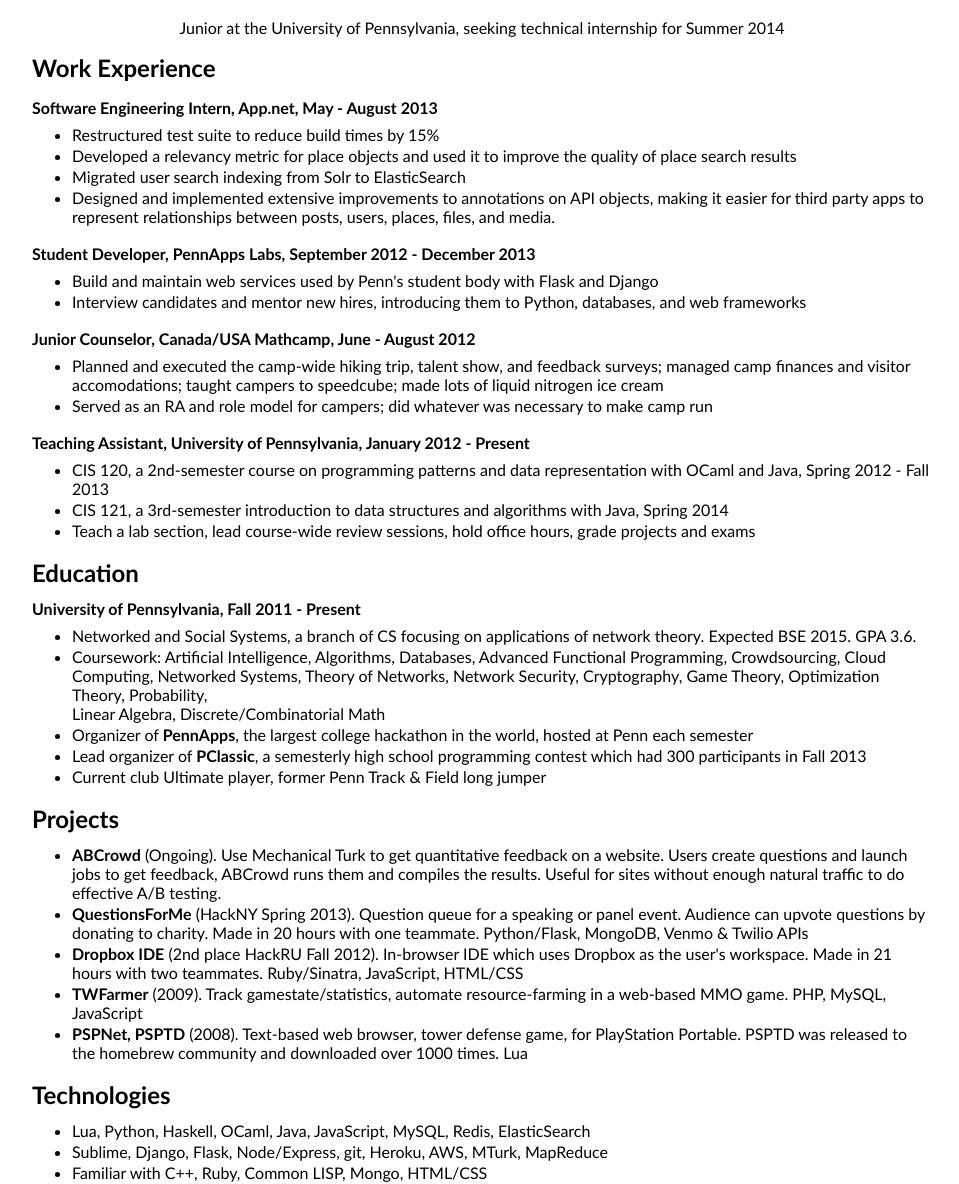
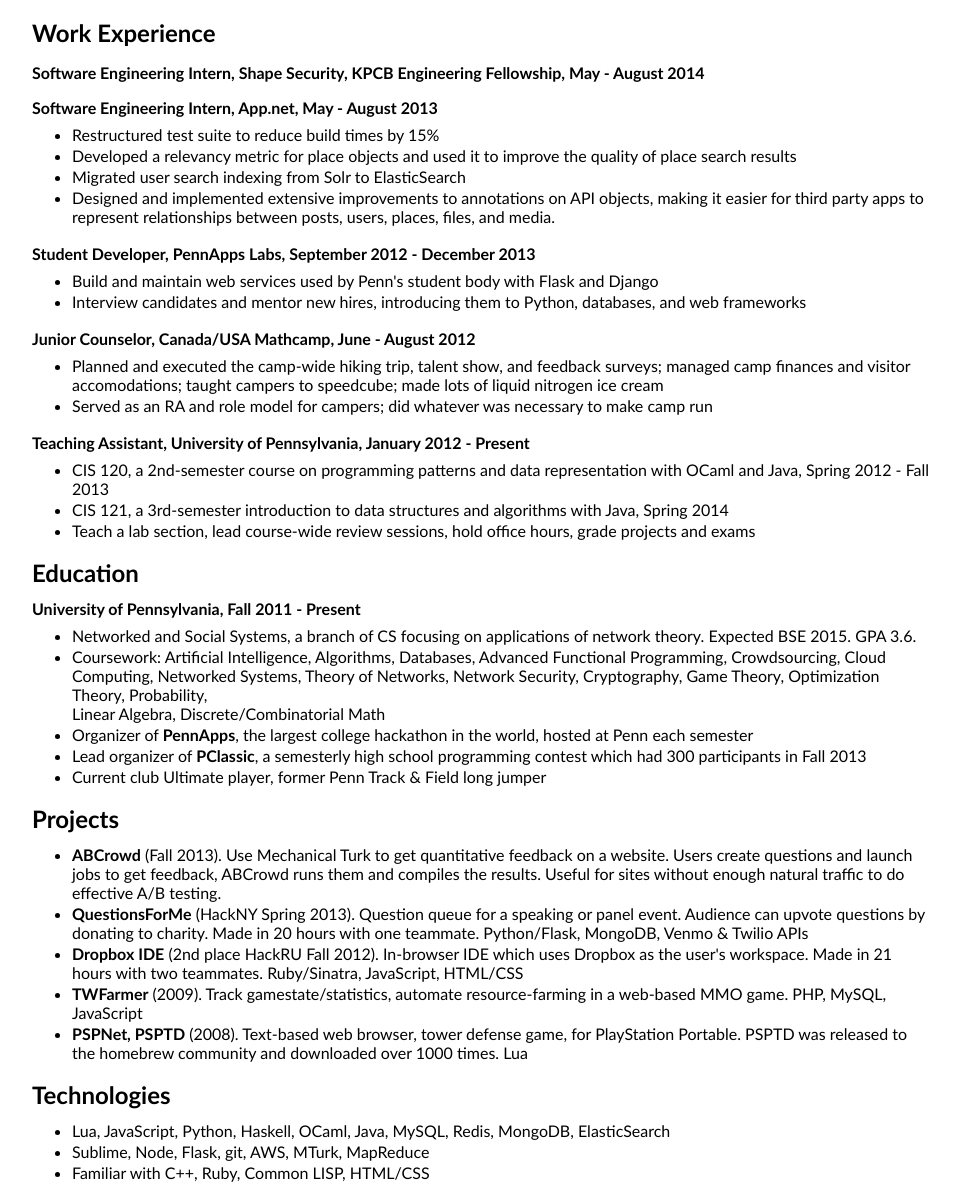
Before and after one commit to LewisJEllis/lewisjellis.github.io, a plain HTML site: page resume.html in a window 1280 px wide. Shown: the part 136-1320 px from the top of the page, without its empty margins (6-965 px from the left). Drawn offline with Linux system fonts and the light colour scheme.

Commit message:
Resume update

```diff
--- a/resume.html
+++ b/resume.html
@@ -12,10 +12,10 @@
       LewisJEllis.com<br/>
       me@LewisJEllis.com
     </h4>
-    <p class="header">Junior at the University of Pennsylvania, seeking technical internship for Summer 2014</p>
   </div>
   <div id="body">
     <h2>Work Experience</h2>
+    <p><strong>Software Engineering Intern, Shape Security, KPCB Engineering Fellowship, May - August 2014</strong></p>
     <p><strong>Software Engineering Intern, App.net, May - August 2013</strong></p>
     <ul>
       <li>Restructured test suite to reduce build times by 15%</li>
@@ -57,7 +57,7 @@
 
     <h2>Projects</h2>
     <ul>
-      <li><strong>ABCrowd</strong> (Ongoing). Use Mechanical Turk to get quantitative feedback on a website. Users create questions and launch jobs to get feedback, ABCrowd runs them and compiles the results. Useful for sites without enough natural traffic to do effective A/B testing.
+      <li><strong>ABCrowd</strong> (Fall 2013). Use Mechanical Turk to get quantitative feedback on a website. Users create questions and launch jobs to get feedback, ABCrowd runs them and compiles the results. Useful for sites without enough natural traffic to do effective A/B testing.
       <li><strong>QuestionsForMe</strong> (HackNY Spring 2013). Question queue for a speaking or panel event. Audience can upvote questions by donating to charity. Made in 20 hours with one teammate. Python/Flask, MongoDB, Venmo & Twilio APIs</li>
       <li><strong>Dropbox IDE</strong> (2nd place HackRU Fall 2012). In-browser IDE which uses Dropbox as the user's workspace. Made in 21 hours with two teammates. Ruby/Sinatra, JavaScript, HTML/CSS</li>
       <li><strong>TWFarmer</strong> (2009). Track gamestate/statistics, automate resource-farming in a web-based MMO game. PHP, MySQL, JavaScript</li>
@@ -67,11 +67,11 @@
 
     <h2>Technologies</h2>
     <ul>
-      <li>Lua, Python, Haskell, OCaml, Java, JavaScript, MySQL, Redis, ElasticSearch</li>
-      <li>Sublime, Django, Flask, Node/Express, git, Heroku, AWS, MTurk, MapReduce</li>
-      <li>Familiar with C++, Ruby, Common LISP, Mongo, HTML/CSS</li>
+      <li>Lua, JavaScript, Python, Haskell, OCaml, Java, MySQL, Redis, MongoDB, ElasticSearch</li>
+      <li>Sublime, Node, Flask, git, AWS, MTurk, MapReduce</li>
+      <li>Familiar with C++, Ruby, Common LISP, HTML/CSS</li>
     </ul>
-  <a href='LewisJEllis.pdf'>PDF of this</a> - Updated 12/20/13
+  <a href='LewisJEllis.pdf'>PDF of this</a> - Updated 7/2/14
   </div>
 </div>
 </body>
```
Also changed, not shown: 1 other file.
